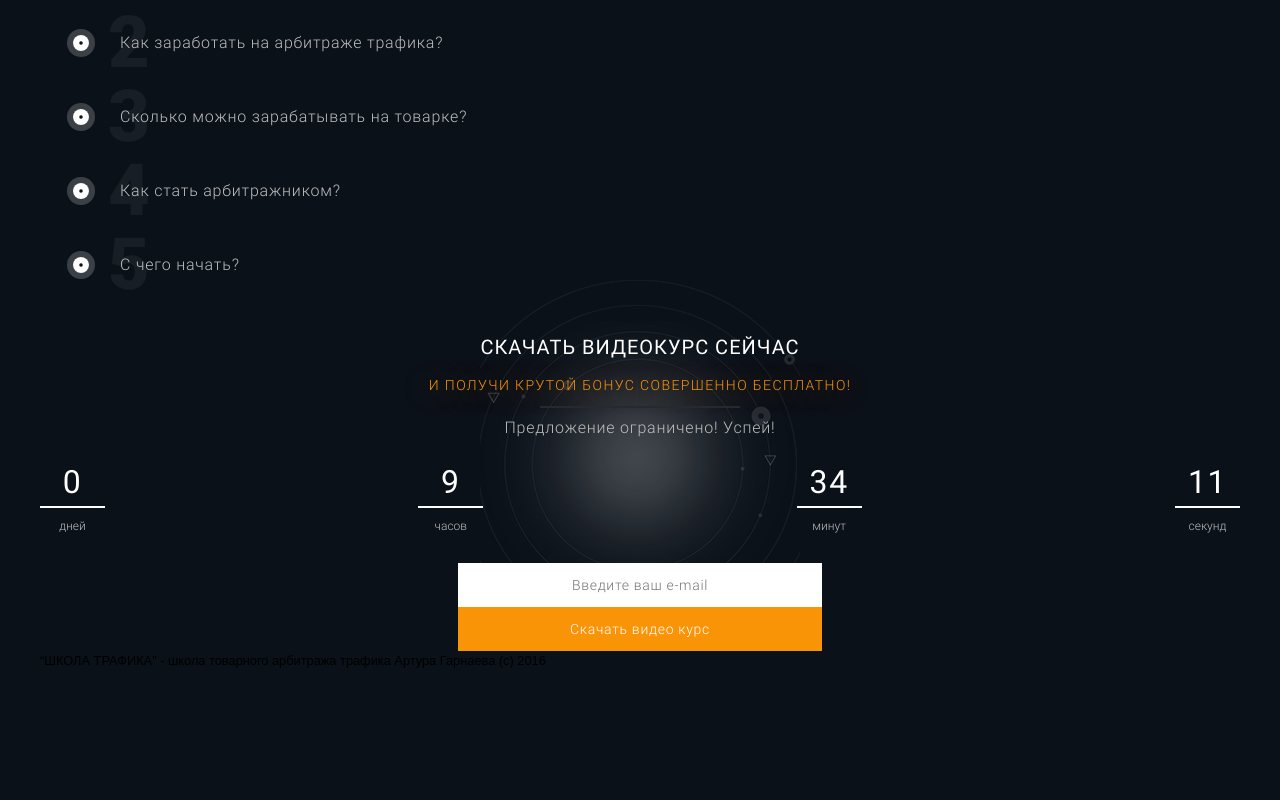
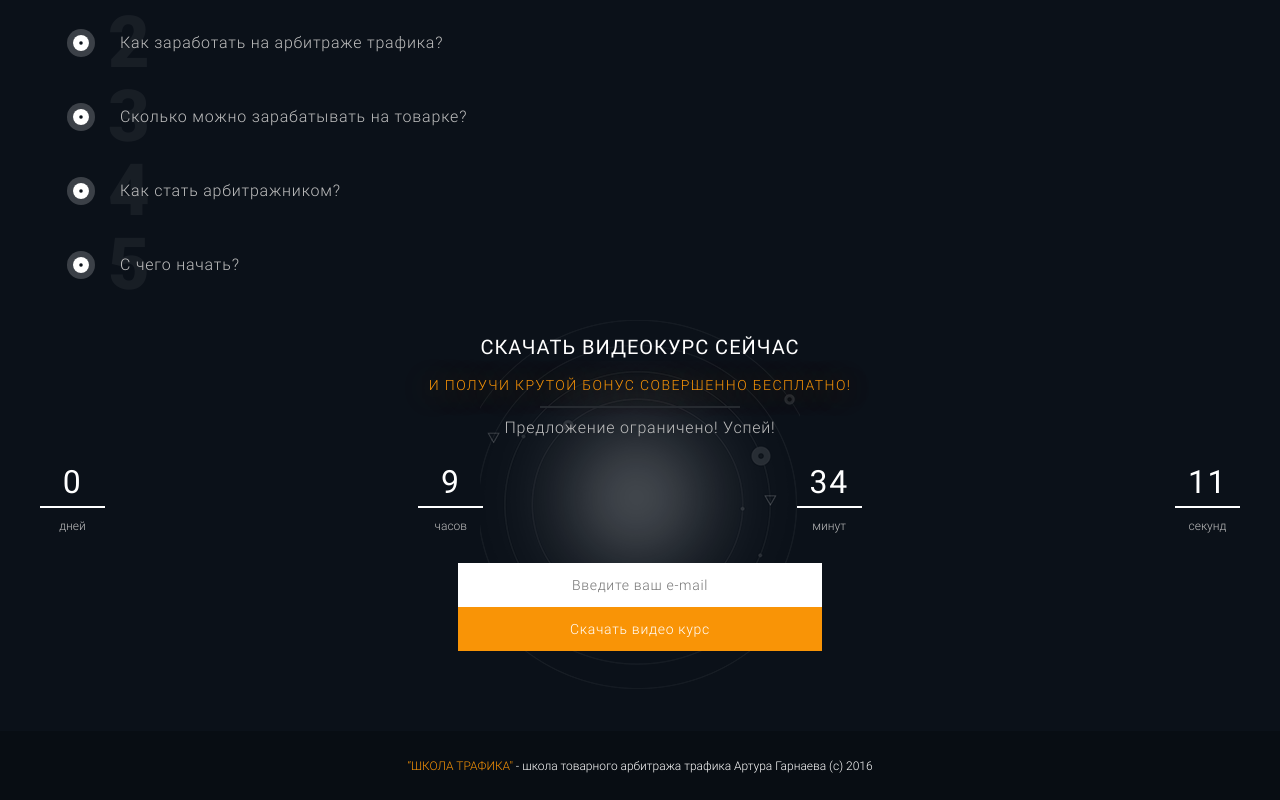
Before and after one commit to webistomin/arbitration-adaptive, a website: page src/index.html in a window 1280 px wide. Shown: the part 1977-2777 px from the top of the page. Before the commit the page ends 2646 px from the top, so only its background shows below. Drawn offline with nearby package versions, Linux system fonts and the light colour scheme; files that its build step writes are made by us from their sources.

Commit message:
Сделал мобильную версию

```diff
--- a/src/index.html
+++ b/src/index.html
@@ -126,7 +126,7 @@
 
 <footer class="page-footer">
   <div class="container">
-    <small class="page-footer__copyright"><span class="page-footer__desc">“ШКОЛА ТРАФИКА</span>" - школа товарного арбитража трафика Артура Гарнаева (с) 2016</small>
+    <small class="page-footer__copyright"><span class="page-footer__desc">“ШКОЛА ТРАФИКА"</span> - школа товарного арбитража трафика Артура Гарнаева (с) 2016</small>
   </div>
 </footer>
 
--- a/src/less/blocks/download.less
+++ b/src/less/blocks/download.less
@@ -1,5 +1,6 @@
 .download {
   padding-top: 55px;
+  padding-bottom: 80px;
   background-image: url("../img/bg-mobile.png");
   background-repeat: no-repeat;
   background-position: center center;
--- /dev/null
+++ b/src/less/blocks/page-footer.less
@@ -0,0 +1,18 @@
+.page-footer {
+  text-align: center;
+  padding: 25px 0;
+  background-color: #080d13;
+
+  &__copyright {
+    text-align: center;
+    font-family: Roboto, sans-serif;
+    font-weight: 300;
+    color: #ffffff;
+    font-size: 12px;
+    line-height: 18px;
+  }
+
+  &__desc {
+    color: #f99406;
+  }
+}
--- a/src/less/style.less
+++ b/src/less/style.less
@@ -12,3 +12,4 @@
 @import "blocks/author";
 @import "blocks/results";
 @import "blocks/download";
+@import "blocks/page-footer";
```
